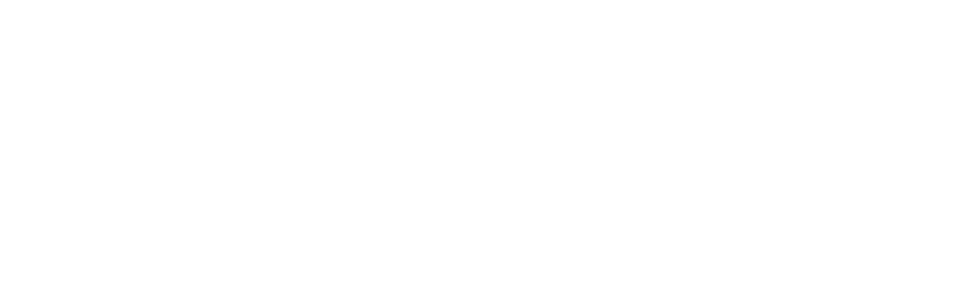
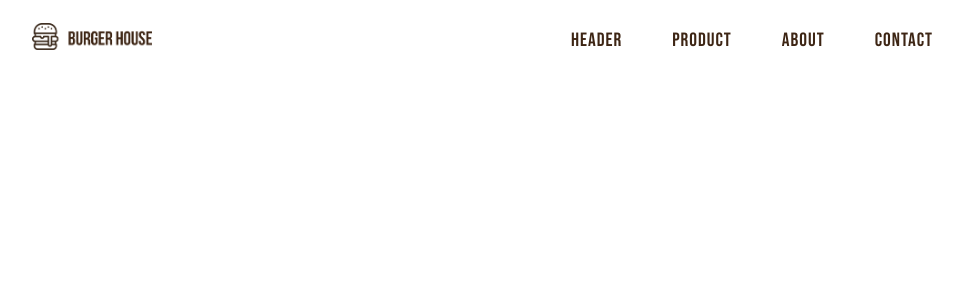
Before and after one commit to a-dubaj/Rest.Burger, a React (Create React App) app: page / in a window 1280 px wide. Shown: the top 300 px of the page, without its empty margins (145-1108 px from the left). Built offline with nearby package versions, Linux system fonts and the light colour scheme.

Commit message:
Added btn navbar

```diff
--- a/package.json
+++ b/package.json
@@ -12,7 +12,7 @@
     "react-dom": "^17.0.2",
     "react-scripts": "4.0.3",
     "react-scroll": "^1.8.2",
-    "react-spinners": "^0.11.0",
+    "react-spinners": "^0.10.6",
     "web-vitals": "^1.1.2"
   },
   "scripts": {
--- a/src/App.js
+++ b/src/App.js
@@ -6,13 +6,13 @@
 
 
 function App() {
-
   const[loading, setLoading] = useState(false)
   const override = css`
   display:block
-  border-coloer:red
+  border-color:red
   margin-top:20%
   `
+
   useEffect(() => {
     setLoading(true)
     setTimeout(() => {
--- a/src/Components/Navbar.jsx
+++ b/src/Components/Navbar.jsx
@@ -1,10 +1,38 @@
-import React from 'react'
+import React, {useState} from 'react'
+import {Link} from 'react-scroll'
+import logo from '../images/logo1.png'
 
 function Navbar(){
+
+    const[nav, setnav] = useState(false)
+
+    const changeBackground = () => {
+        if(window.scrollY >= 50){
+            setnav(true)
+        }
+        else{
+            setnav(false)
+        }
+    }
+
+    window.addEventListener('scroll', changeBackground)
+
     return (
-        <div>
-
-        </div>
+        <nav className={nav ? "nav active" :"nav"}>
+            <Link to= 'main' className='logo' >
+                <img src={logo} alt=''/>
+            </Link>
+            <input className='menu-btn' type='checkbox' id='menu-btn' />
+            <label className='menu-icon' for='menu-btn'>
+                <span className='nav-icon'></span>
+            </label>
+            <ul className='menu'>
+                <li><Link to="#">Header</Link></li>
+                <li><Link to="#">Product</Link></li>
+                <li><Link to="#">About</Link></li>
+                <li><Link to="#">Contact</Link></li>
+            </ul>
+        </nav>
     )
 }
 
```
Also changed, not shown: 1 other file (tests, documents, lock files or other folders).
